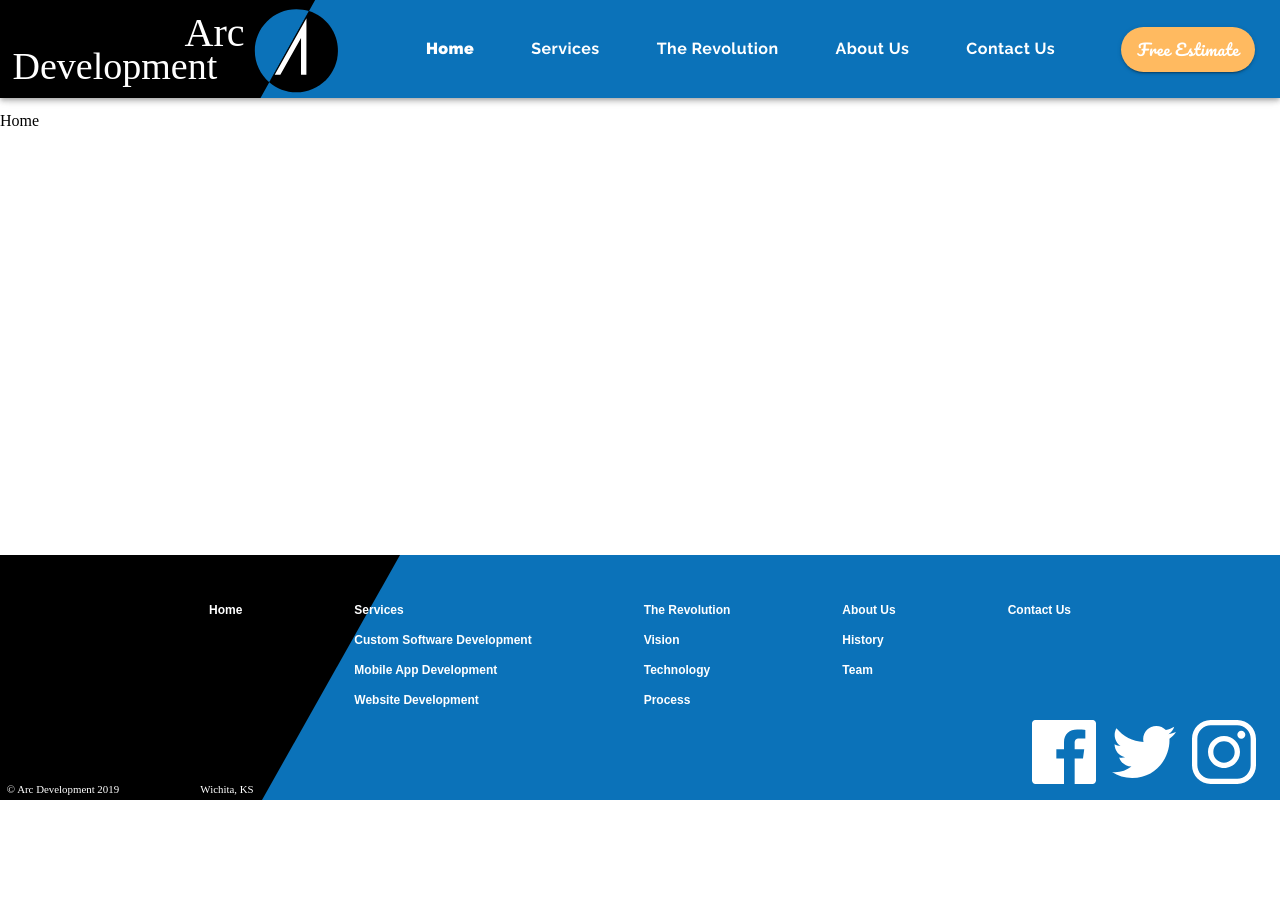
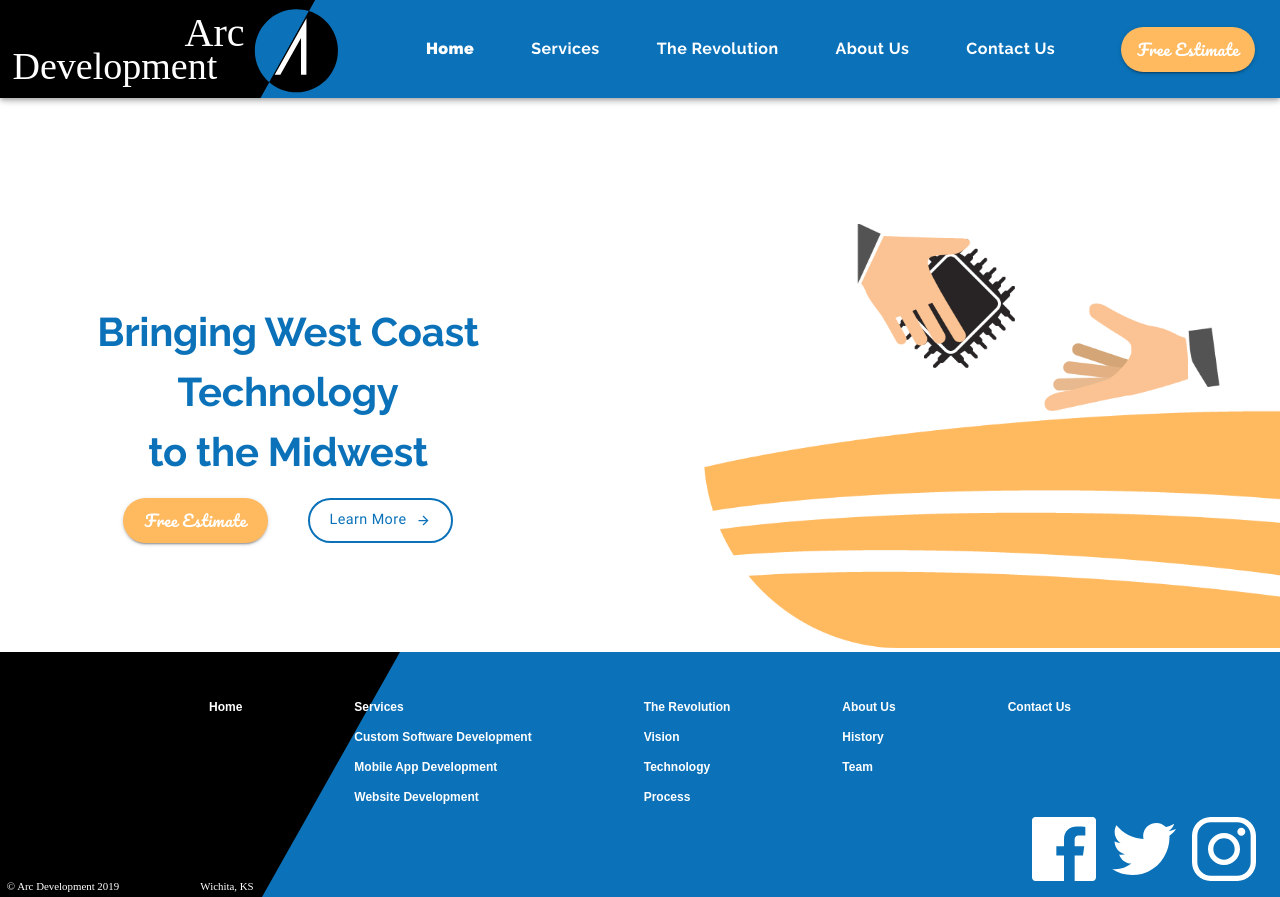
Before and after one commit to mckoyd/wolf-arc-dev, a React (Create React App) app: page /#/ in a window 1280 px wide. Before the commit the page ends 800 px from the top, so only its background shows below. Built offline with nearby package versions, Linux system fonts and the light colour scheme.

Commit message:
completes hero component

```diff
--- a/package.json
+++ b/package.json
@@ -44,7 +44,9 @@
     "@emotion/styled": "^11.11.5",
     "@mui/icons-material": "^5.15.15",
     "@mui/material": "^5.15.15",
+    "@types/react-lottie": "^1.2.10",
     "@types/react-router-dom": "^5.3.3",
+    "react-lottie": "^1.2.4",
     "react-router-dom": "^6.22.3",
     "tss-react": "^4.9.6"
   }
--- /dev/null
+++ b/src/components/ButtonArrow.tsx
@@ -0,0 +1,24 @@
+import React from "react";
+import { IButtonArrow } from "../interfaces";
+
+const ButtonArrow: React.FC<IButtonArrow> = ({
+  btnArrowClass,
+  width,
+  height,
+  fill,
+}) => {
+  return (
+    <svg
+      className={btnArrowClass || ""}
+      xmlns="http://www.w3.org/2000/svg"
+      width={width}
+      height={height}
+      fill={fill}
+      viewBox="0 0 18 18"
+    >
+      <path d="M9 3L7.94 4.06l4.19 4.19H3v1.5h9.13l-4.19 4.19L9 15l6-6z" />
+    </svg>
+  );
+};
+
+export default ButtonArrow;
--- a/src/components/navigation/Header.config.ts
+++ b/src/components/navigation/Header.config.ts
@@ -54,6 +54,9 @@ export const useHeaderStyles = tss.create(({ theme }) => ({
     marginLeft: "50px",
     marginRight: "25px",
     height: "45px",
+    "&:hover": {
+      backgroundColor: theme.palette.secondary.light,
+    },
   },
   menu: {
     backgroundColor: theme.palette.common.blue,
--- a/src/pages/App.config.ts
+++ b/src/pages/App.config.ts
@@ -3,7 +3,7 @@ import { tss } from "tss-react/mui";
 
 export const useAppStyles = tss.create(({ theme }) => ({
   app: {
-    height: "100vh",
+    minHeight: "100vh",
   },
   toolbarMargin: {
     ...(theme.mixins.toolbar as CSSProperties),
--- a/src/pages/App.tsx
+++ b/src/pages/App.tsx
@@ -4,10 +4,10 @@ import ElevationScroll from "../components/wrappers/ElevationScroll";
 import Header from "../components/navigation/Header";
 import { useAppStyles } from "./App.config";
 
-import "../styles/App.css";
 import { Route, Routes } from "react-router-dom";
 import Footer from "../components/navigation/Footer";
 import { Grid } from "@mui/material";
+import LandingPage from "./LandingPage";
 
 const App: React.FC = () => {
   const { classes } = useAppStyles();
@@ -26,7 +26,7 @@ const App: React.FC = () => {
       </ElevationScroll>
       <div className={classes.toolbarMargin} />
       <Routes>
-        <Route path="/*" element={<div>Home</div>} />
+        <Route path="/*" element={<LandingPage />} />
         <Route path="/services" element={<div>Services</div>} />
         <Route path="/customsoftware" element={<div>Custom Software</div>} />
         <Route path="/mobileapps" element={<div>Mobile Apps</div>} />
--- /dev/null
+++ b/src/pages/LandingPage.config.ts
@@ -0,0 +1,55 @@
+import { CSSProperties } from "react";
+import { tss } from "tss-react/mui";
+
+export const useLandingPageStyles = tss.create(({ theme }) => ({
+  mainContainer: {
+    marginTop: "5em",
+    [theme.breakpoints.down("md")]: {
+      marginTop: "3em",
+    },
+    [theme.breakpoints.down("xs")]: {
+      marginTop: "2em",
+    },
+  },
+  heroTextContainer: {
+    minWidth: "21.5em",
+    [theme.breakpoints.down("sm")]: {
+      marginLeft: "0",
+    },
+  },
+  animationContainer: {
+    maxWidth: "50em",
+    minWidth: "21em",
+    marginTop: "2em",
+    marginLeft: "10%",
+    [theme.breakpoints.down("sm")]: {
+      maxWidth: "30em",
+    },
+  },
+  buttonContainer: {
+    marginTop: "1em",
+  },
+  estimateButton: {
+    ...(theme.typography.estimateBtn as CSSProperties),
+    backgroundColor: theme.palette.common.orange,
+    borderRadius: 50,
+    height: 45,
+    width: 145,
+    marginRight: 40,
+    "&:hover": {
+      backgroundColor: theme.palette.secondary.light,
+    },
+  },
+  learnButtonHero: {
+    borderColor: theme.palette.common.blue,
+    color: theme.palette.common.blue,
+    borderWidth: 2,
+    textTransform: "none",
+    borderRadius: 50,
+    fontFamily: "Roboto",
+    fontWeight: "bold",
+    fontSize: "0.9rem",
+    height: 45,
+    width: 145,
+  },
+}));
--- /dev/null
+++ b/src/pages/LandingPage.tsx
@@ -0,0 +1,70 @@
+import React from "react";
+import Lottie from "react-lottie";
+
+import Grid from "@mui/material/Grid";
+import Button from "@mui/material/Button";
+import Typography from "@mui/material/Typography";
+
+import ButtonArrow from "../components/ButtonArrow.tsx";
+import animationData from "../assets/animations/landinganimation/data.js";
+import { useLandingPageStyles } from "./LandingPage.config.ts";
+import { useTheme } from "@mui/material/styles";
+
+const LandingPage: React.FC = () => {
+  const theme = useTheme();
+  const { classes } = useLandingPageStyles();
+  const defaultOptions = {
+    loop: true,
+    autoplay: true,
+    animationData: animationData,
+    rendererSettings: {
+      preserveAspectRatio: "xMidYMid slice",
+    },
+  };
+  return (
+    <Grid container direction="column" className={classes.mainContainer}>
+      <Grid item>
+        <Grid
+          container
+          justifyContent="flex-end"
+          alignItems="center"
+          direction="row"
+        >
+          <Grid item sm className={classes.heroTextContainer}>
+            <Typography variant="h2" align="center">
+              Bringing West Coast Technology
+              <br />
+              to the Midwest
+            </Typography>
+            <Grid
+              container
+              justifyContent="center"
+              className={classes.buttonContainer}
+            >
+              <Grid item>
+                <Button variant="contained" className={classes.estimateButton}>
+                  Free Estimate
+                </Button>
+              </Grid>
+              <Grid item>
+                <Button variant="outlined" className={classes.learnButtonHero}>
+                  <span style={{ marginRight: 10 }}>Learn More</span>
+                  <ButtonArrow
+                    width="15"
+                    height="15"
+                    fill={theme.palette.common.blue}
+                  />
+                </Button>
+              </Grid>
+            </Grid>
+          </Grid>
+          <Grid item sm className={classes.animationContainer}>
+            <Lottie options={defaultOptions} height={"100%"} width={"100%"} />
+          </Grid>
+        </Grid>
+      </Grid>
+    </Grid>
+  );
+};
+
+export default LandingPage;
--- a/src/styles/App.css
+++ /dev/null
@@ -1,2 +0,0 @@
-.app {
-}
--- a/src/styles/theme.ts
+++ b/src/styles/theme.ts
@@ -49,6 +49,25 @@ const theme: Theme = createTheme({
       fontSize: "1rem",
       color: "white",
     },
+    h2: {
+      fontFamily: "Raleway",
+      fontSize: "2.5rem",
+      fontWeight: 700,
+      color: blue,
+      lineHeight: 1.5,
+    },
+    h3: {
+      fontFamily: "Pacifico",
+      fontSize: "1rem",
+      textTransform: "none",
+      color: "white",
+    },
+    h4: {
+      fontFamily: "Raleway",
+      fontSize: "1.75rem",
+      color: blue,
+      fontWeight: 700,
+    },
   },
 });
 
```
Also changed, not shown: src/interfaces/index.ts (+7 -0 lines), tsconfig.json (+4 -9 lines), 1 other file (tests, documents, lock files or other folders).
